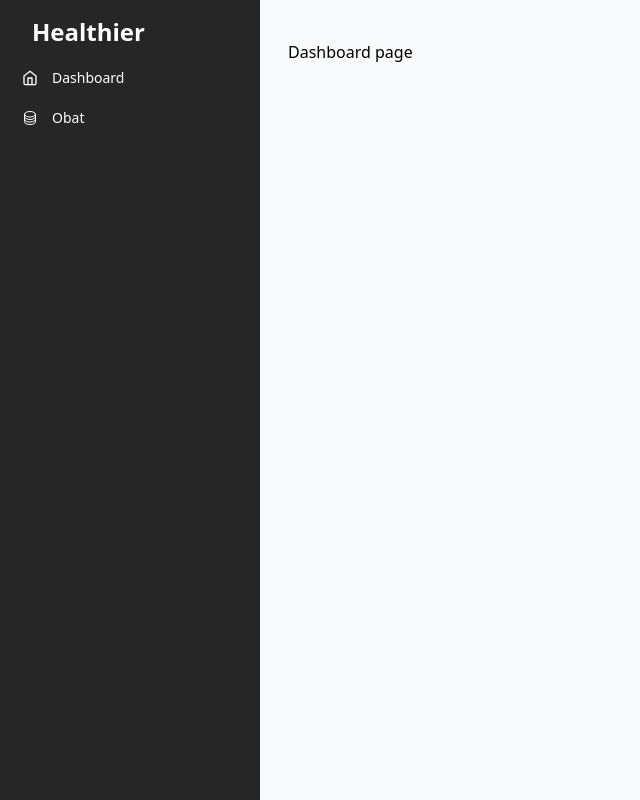
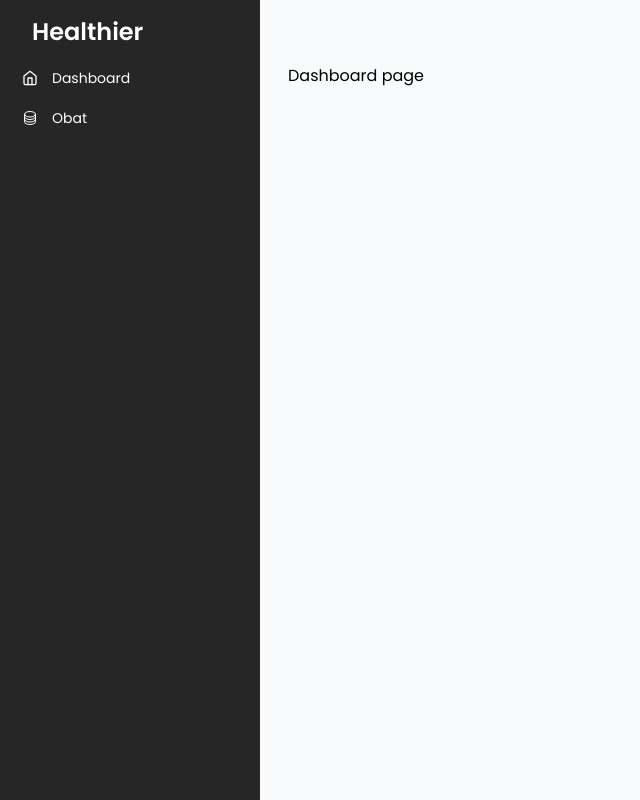
Before and after one commit to ardianilyas/healthier, a Laravel app: page /dashboard in a window 1280 px wide. Shown: the whole page, without its empty margins (0-640 px from the left). Run offline with Laravel 12, Linux system fonts and the light colour scheme; a user stored in the database is signed in; data comes from the database, SQL or seed files in the repository; style sheets or scripts are compiled from the project's sources.

Commit message:
update dashboard

```diff
--- a/resources/views/components/dashboard.blade.php
+++ b/resources/views/components/dashboard.blade.php
@@ -3,13 +3,22 @@
     <head>
         <meta charset="utf-8">
         <meta name="viewport" content="width=device-width, initial-scale=1.0">
-        <title>{{ $title ?? "Healthier - Dashboard" }}</title>
+        <title>{{ $title ?? 'Dashboard - Healthier' }}</title>
         <link rel="icon" type="image/x-icon" href="{{ asset('drugs.png') }}">
 
         <script defer src="https://cdn.jsdelivr.net/npm/alpinejs@3.x.x/dist/cdn.min.js"></script>
 
+        <link rel="preconnect" href="https://fonts.googleapis.com">
+        <link rel="preconnect" href="https://fonts.gstatic.com" crossorigin>
+        <link href="https://fonts.googleapis.com/css2?family=DM+Sans:ital,opsz,wght@0,9..40,100..1000;1,9..40,100..1000&family=Poppins:ital,wght@0,100;0,200;0,300;0,400;0,500;0,600;0,700;0,800;0,900;1,100;1,200;1,300;1,400;1,500;1,600;1,700;1,800;1,900&display=swap" rel="stylesheet">
+
         @vite(['resources/css/app.css', 'resources/js/app.js'])
     </head>
+    <style>
+        body {
+            font-family: "Poppins", sans-serif;
+        }
+    </style>
     <body class="antialiased bg-gray-50 min-h-screen w-full">
 
         <!-- ========== MAIN CONTENT ========== -->
@@ -48,7 +57,7 @@
                     <nav class="hs-accordion-group p-3 w-full flex flex-col flex-wrap" data-hs-accordion-always-open>
                         <ul class="flex flex-col space-y-1">
                             <li>
-                                <a class="flex items-center gap-x-3.5 py-2 px-2.5 text-sm text-white rounded-lg hover:bg-white/10 focus:outline-none focus:bg-white/10 dark:bg-neutral-700 dark:text-white {{ request()->routeIs('dashboard.index') ? 'bg-white/10' : '' }}" href="dashboard">
+                                <a class="flex items-center gap-x-3.5 py-2 px-2.5 text-sm text-white rounded-lg hover:bg-white/10 focus:outline-none focus:bg-white/10 dark:bg-neutral-700 dark:text-white {{ request()->routeIs('dashboard.index') ? 'bg-white/10' : '' }}" href="/dashboard">
                                     <svg class="shrink-0 size-4" xmlns="http://www.w3.org/2000/svg" width="24" height="24" viewBox="0 0 24 24" fill="none" stroke="currentColor" stroke-width="2" stroke-linecap="round" stroke-linejoin="round" ><path d="m3 9 9-7 9 7v11a2 2 0 0 1-2 2H5a2 2 0 0 1-2-2z"/><polyline points="9 22 9 12 15 12 15 22"/></svg>
                                     Dashboard
                                 </a>
@@ -70,8 +79,18 @@
         <!-- End Sidebar -->
 
         <!-- Content -->
-        <div class="w-full pt-10 px-4 sm:px-6 md:px-8 lg:ps-72">
-            {{ $slot }}
+        <div class="w-full pt-8 px-4 sm:px-6 md:px-8 lg:ps-72">
+            @if(isset($title))
+                <h2 class="text-2xl font-medium text-neutral-800">{{ $title }}</h2>
+            @endif
+
+            @if(isset($desc))
+                <p class="text-sm text-neutral-600 leading-loose font-light">{{ $desc }}</p>
+            @endif
+
+            <div class="py-8">
+                {{ $slot }}
+            </div>
             <!-- your content goes here ... -->
         </div>
         <!-- End Content -->
```
